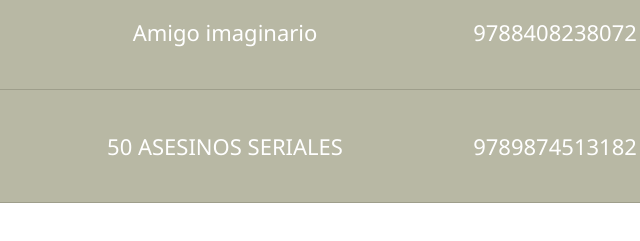
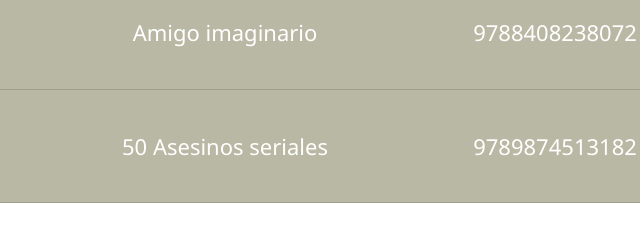
Before and after one commit to MXTX12/pagina.html, a plain HTML site: page Recomendados.html in a window 1280 px wide. Shown: the part 1193-1434 px from the top of the page, 85-725 px from the left. Drawn offline with Linux system fonts and the light colour scheme.

Commit message:
Update Recomendados.html

```diff
--- a/Recomendados.html
+++ b/Recomendados.html
@@ -3,6 +3,7 @@
     <head>
         <meta charset="UTF-8">
         <meta name="viewport" content="width=device-width, initial-scale=1.0">
+        <meta name="keywords" content="libros recomendados, El día que se perdió la cordura, El día que se perdió el amor, El pozo de los mil demonios, It, Amigo imaginario, 50 Asesinos seriales">
         <title>Páginas magicas</title>
         <link rel="stylesheet" href="estilos.css">
         <link rel="stylesheet" href="rec.css">
@@ -86,7 +87,7 @@
                                 </tr>
                                 <tr>
                                     <td>06</td>
-                                    <td>50 ASESINOS SERIALES</td>
+                                    <td>50 Asesinos seriales</td>
                                     <td>9789874513182</td>
                                     <td>GARY LEQUIPE</td>
                                     <td><audio src="50-asesinos-seriales.mp3" controls></audio></td>
```
